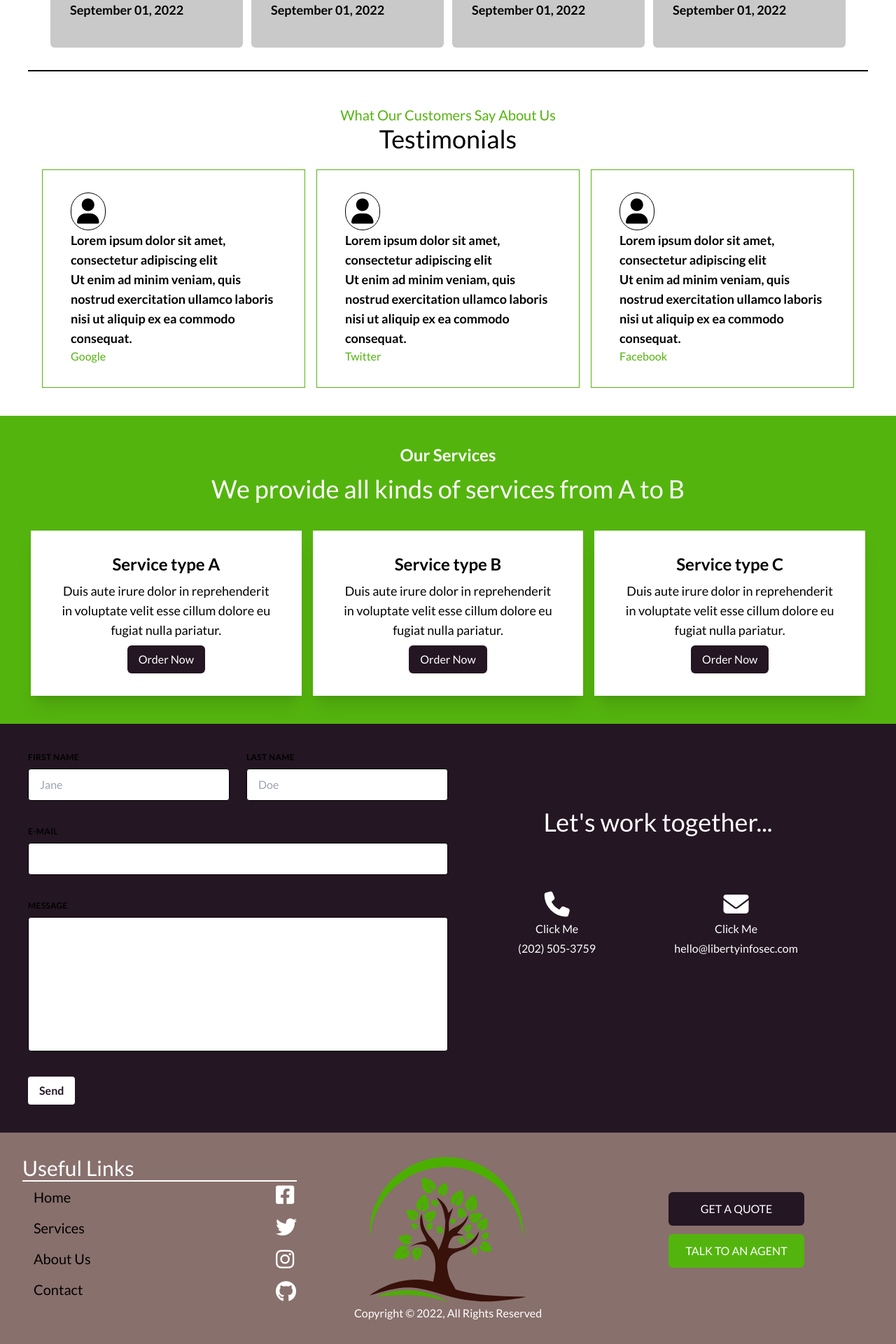
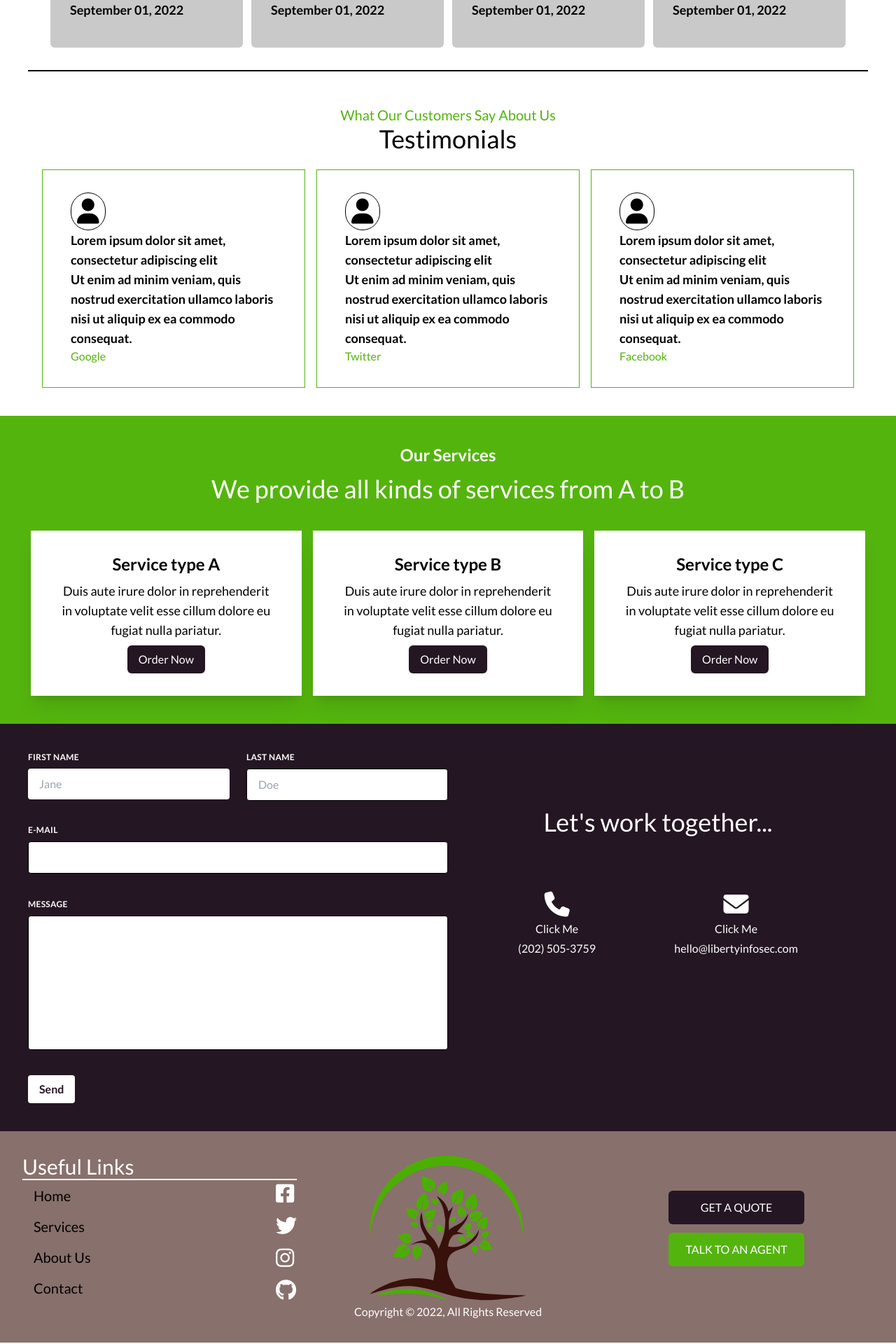
Before and after one commit to Mudassir-Nawaz/lib-sec-foundation, a Jekyll site: the page built from index.md, in a window 1280 px wide. Shown: the part 2246-4166 px from the top of the page at 70% size. Built offline with Jekyll 4.4.1, drawn with Linux system fonts in a browser that asks for light colours; nearby versions of some CDN libraries.

Commit message:
Update home.html

```diff
--- a/_layouts/home.html
+++ b/_layouts/home.html
@@ -137,13 +137,13 @@ layout: default
             <form class="w-full md:w-1/2 text-black" action="{{page.url | relative_url}}" method="GET">
                 <div class="flex flex-wrap -mx-3 mb-6">
                     <div class="w-full md:w-1/2 px-3 mb-6 md:mb-0">
-                        <label class="block uppercase tracking-wide text-gray-700 text-xs font-bold mb-2" for="grid-first-name">
+                        <label class="block uppercase tracking-wide text-white text-xs font-bold mb-2" for="grid-first-name">
                             First Name
                         </label>
-                        <input class="appearance-none block w-full bg-gray-200 text-gray-700 border  -red-500 rounded py-3 px-4 mb-3 leading-tight focus:outline-none focus:bg-white" id="grid-first-name" type="text" placeholder="Jane">
+                        <input class="appearance-none block w-full bg-gray-200 text-black border-red-500 rounded py-3 px-4 mb-3 leading-tight focus:outline-none focus:bg-white" id="grid-first-name" type="text" placeholder="Jane">
                     </div>
                     <div class="w-full md:w-1/2 px-3">
-                        <label class="block uppercase tracking-wide text-gray-700 text-xs font-bold mb-2" for="grid-last-name">
+                        <label class="block uppercase tracking-wide text-white text-xs font-bold mb-2" for="grid-last-name">
                             Last Name
                         </label>
                         <input class="appearance-none block w-full bg-gray-200 text-gray-700 border border-gray-200 rounded py-3 px-4 leading-tight focus:outline-none focus:bg-white focus:border-themeGreen" id="grid-last-name" type="text" placeholder="Doe">
@@ -151,7 +151,7 @@ layout: default
             </div>
             <div class="flex flex-wrap -mx-3 mb-6">
                 <div class="w-full px-3">
-                    <label class="block uppercase tracking-wide text-gray-700 text-xs font-bold mb-2" for="grid-password">
+                    <label class="block uppercase tracking-wide text-white text-xs font-bold mb-2" for="grid-password">
                         E-mail
                     </label>
                     <input class="appearance-none block w-full bg-gray-200 text-gray-700 border border-gray-200 rounded py-3 px-4 mb-3 leading-tight focus:outline-none focus:bg-white focus:border-themeGreen" id="email" type="email">
@@ -159,7 +159,7 @@ layout: default
             </div>
             <div class="flex flex-wrap -mx-3 mb-6">
                 <div class="w-full px-3">
-                    <label class="block uppercase tracking-wide text-gray-700 text-xs font-bold mb-2" for="grid-password">
+                    <label class="block uppercase tracking-wide text-white text-xs font-bold mb-2" for="grid-password">
                         Message
                     </label>
                 <textarea class=" no-resize appearance-none block w-full bg-gray-200 text-gray-700 border border-gray-200 rounded py-3 px-4 mb-3 leading-tight focus:outline-none focus:bg-white focus:border-themeGreen h-48 resize-none" id="message"></textarea>
```
